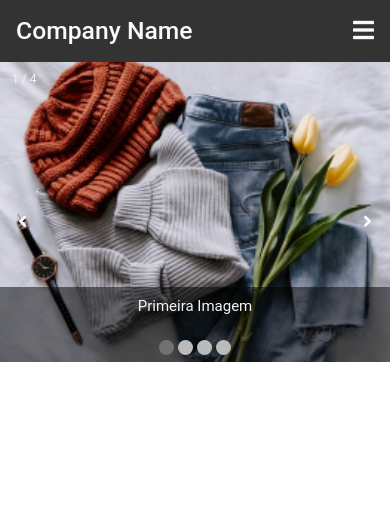
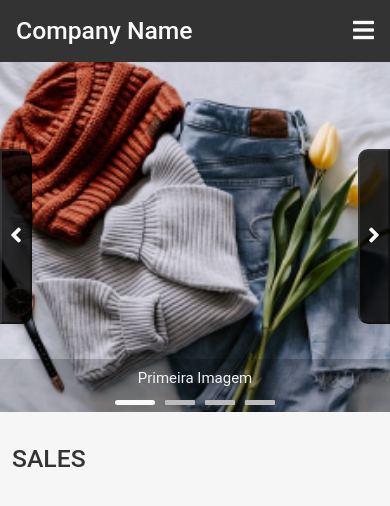
Before and after one commit to Nimbo1999/react-js-styled-component, a React (Create React App) app: page / in a window 390 px wide. Shown: the top 506 px of the page. Built offline with nearby package versions, Linux system fonts and the light colour scheme.

Commit message:
Add changes to slide components in mobile views

```diff
--- a/src/assets/scss/style.d.ts
+++ b/src/assets/scss/style.d.ts
@@ -6,6 +6,7 @@ declare module 'styled-components' {
             primary: string,
             primaryHover: string,
             white: string,
+            bodyBg: string,
         },
 
         fonts: {
--- a/src/assets/scss/theme.tsx
+++ b/src/assets/scss/theme.tsx
@@ -9,6 +9,8 @@ const Theme: DefaultTheme = {
         primaryHover: '#444',
 
         white: '#fafafa',
+
+        bodyBg: '#F6F6F6',
 
     },
 
@@ -44,6 +46,7 @@ export const GlobalStyle = createGlobalStyle`
         font-family: ${({ theme }) => theme.fonts.robotoFont};
         -webkit-font-smoothing: antialiased;
         -moz-osx-font-smoothing: grayscale;
+        background-color: ${({ theme }) => theme.colors.bodyBg}
     }
 `;
 
--- a/src/components/slider/index.tsx
+++ b/src/components/slider/index.tsx
@@ -1,8 +1,8 @@
 import { useState } from 'react';
 
 import {
-    SlideShowContainer, SlideItem, SlideCounter, Img, Text, SlideButtons,
-    DotsContainer, Dot
+    SlideShowContainer, SlideItem, Text, SlideButtons, DotsContainer,
+    Dot, SlideTitle
 } from './styledSlide';
 
 export interface Slide {
@@ -12,15 +12,17 @@ export interface Slide {
 
 interface Props {
 
-    slides: Array<Slide>
+    slides: Array<Slide>,
+    title?: string,
 
 };
 
-const Slider = ({ slides }: Props) => {
+const Slider = ({ title, slides }: Props) => {
     const [ slideIndex, setSlideIndex ] = useState(0);
 
     return (
         <SlideShowContainer>
+            <SlideTitle>{title}</SlideTitle>
 
             {slides.map((slide, index) => (
                 <SlideItem
@@ -28,8 +30,6 @@ const Slider = ({ slides }: Props) => {
                     active={ slideIndex === index }
                     style={{ backgroundImage: `url(${slide.img})` }}
                 >
-                    <SlideCounter>{`${index + 1} / ${slides.length}`}</SlideCounter>
-
                     <Text>{ slide.text }</Text>
                 </SlideItem>
             ))}
--- a/src/components/slider/styledSlide.ts
+++ b/src/components/slider/styledSlide.ts
@@ -5,11 +5,22 @@ export const SlideShowContainer = styled.div`
     position: relative;
     width: 100%;
     height: 100%;
-    max-height: 300px;
+    max-height: 350px;
 
     @media screen and (min-width: ${({ theme }) => theme.breakpoints.sm}) {
         max-height: 500px;
     }
+`;
+
+export const SlideTitle = styled.h2`
+    position: absolute;
+    top: 0;
+    margin: 8px 0px;
+    padding: 0px 16px;
+    text-transform: uppercase;
+    font-size: 16px;
+    font-weight: bold;
+    color: ${({ theme }) => theme.colors.primary};
 `;
 
 interface SlideItemIterface {
@@ -32,27 +43,20 @@ export const SlideItem = styled.div<SlideItemIterface>`
     }
 `;
 
-export const SlideCounter = styled.div`
-    color: #f2f2f2;
-    font-size: 12px;
-    padding: 8px 12px;
-    position: absolute;
-    top: 0;
-`;
-
-export const Img = styled.img`
-    width: 100%
-`;
-
 export const Text = styled.div`
     position: absolute;
     bottom: 0;
     color: #f2f2f2;
     font-size: 15px;
-    padding: 8px 12px 44px;
+    padding: 8px 12px 22px;
     width: 100%;
     text-align: center;
-    background-color: rgba(0, 0, 0, 0.5)
+    background-color: rgba(0, 0, 0, 0.2);
+
+    @media screen and ( min-width: ${({ theme }) => theme.breakpoints.md} ) {
+        background-color: rgba(0, 0, 0, 0.5);
+        padding: 8px 12px 44px;
+    }
 `;
 
 interface SlideButtonInterface {
@@ -63,28 +67,49 @@ export const SlideButtons = styled.button<SlideButtonInterface>`
     position: absolute;
     appearance: none;
     cursor: pointer;
-    outline: none;
-    top: 50%;
+    top: 25%;
     width: auto;
-    margin-top: -22px;
-    padding: 16px;
+    height: 50%;
+    padding: 8px;
     color: ${({ theme }) => theme.colors.white};
     font-weight: bold;
     font-size: 18px;
-    border-radius: 0 3px 3px 0;
+    border-radius: 0 10px 10px 0;
     user-select: none;
     transition: 0.6s ease;
+    background-color: rgba(0,0,0,0.8);
+    border-color: rgba(0, 0, 0, 0.4);
+
+    ${({ right }) => right && css`
+        right: 0;
+        border-radius: 10px 0 0 10px;
+    `}
+
+    &:focus {
+        outline: none;
+    }
+
+    &:active {
+        width: 2em;
+    }
+
+    i {
+        font-size: 24px
+    }
+
+    @media screen and ( min-width: ${({ theme }) => theme.breakpoints.md}) {
+        padding: 16px;
         background-color: transparent;
         border-color: transparent;
 
-    ${({ right }) => right && css`
-        right: 0;
-        border-radius: 3px 0 0 3px;
-    `}
-
-    &:hover {
+        ${SlideShowContainer}:hover & {
             background-color: rgba(0,0,0,0.8);
             border-color: rgba(0, 0, 0, 0.4);
+        }
+
+        i {
+            font-size: 28px
+        }
     }
 `;
 
@@ -97,19 +122,29 @@ export const DotsContainer = styled.div`
 
 export const Dot = styled.span<SlideItemIterface>`
     cursor: pointer;
-  height: 15px;
-  width: 15px;
-  margin: 0 2px;
+    height: 20px;
+    width: 30px;
+    margin: 0 5px;
     background-color: #bbb;
-  border-radius: 50%;
+    border-radius: 1px;
     display: inline-block;
-  transition: background-color 0.6s ease;
+    transition: background-color 200ms ease, max-height 200ms ease,
+    border-radius 200ms ease, width 200ms ease;
+    max-height: 5px;
 
+    @media screen and ( min-width: ${({ theme }) => theme.breakpoints.md}) {
         &:hover {
             background-color: #717171;
+            max-height: 5px;
+            border-radius: 3px;
+            width: 20px;
+        }
     }
 
     ${({ active }) => active && css`
-    background-color: #717171;
+        background-color: ${({ theme }) => theme.colors.white};
+        max-height: 5px;
+        border-radius: 3px;
+        width: 40px;
     `}
 `;
--- /dev/null
+++ b/src/containers/sale/index.tsx
@@ -0,0 +1,16 @@
+import { SaleWrapper, Title } from './styledSale';
+
+interface Props {
+
+}
+
+const SaleContainer = ({}: Props) => {
+
+    return (
+        <SaleWrapper className="container">
+                <Title>Sales</Title>
+        </SaleWrapper>
+    );
+}
+
+export default SaleContainer;
--- /dev/null
+++ b/src/containers/sale/styledSale.ts
@@ -0,0 +1,13 @@
+import styled from 'styled-components';
+
+export const SaleWrapper = styled.div`
+    margin: 16px 0px;
+    padding-top: 16px;
+    padding-bottom: 16px;
+    overflow: hidden;
+`;
+
+export const Title = styled.h2`
+    color: ${({ theme }) => theme.colors.primary};
+    text-transform: uppercase;
+`;
--- a/src/pages/home/index.tsx
+++ b/src/pages/home/index.tsx
@@ -1,4 +1,6 @@
 import Slider, { Slide } from '../../components/slider';
+
+import SaleContainer from '../../containers/sale';
 
 import Image1 from '../../assets/images/clothes.jpg';
 import Image2 from '../../assets/images/clothes2.jpg';
@@ -33,6 +35,7 @@ const HomePage = ({}: Props) => {
     return (
         <>
             <Slider slides={slides} />
+            <SaleContainer />
         </>
     );
 }
```
Lines whose indentation alone changed are shown as unchanged.
